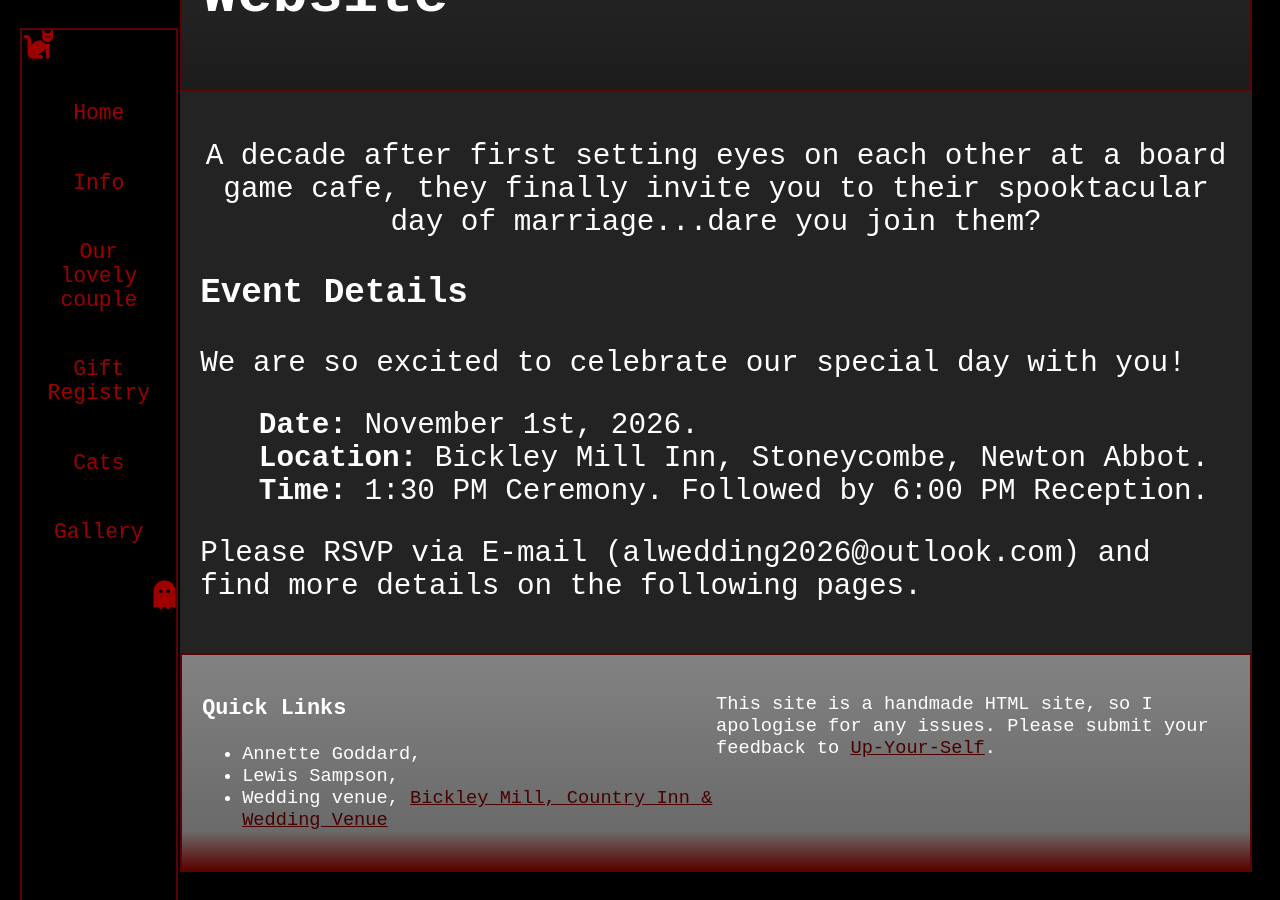
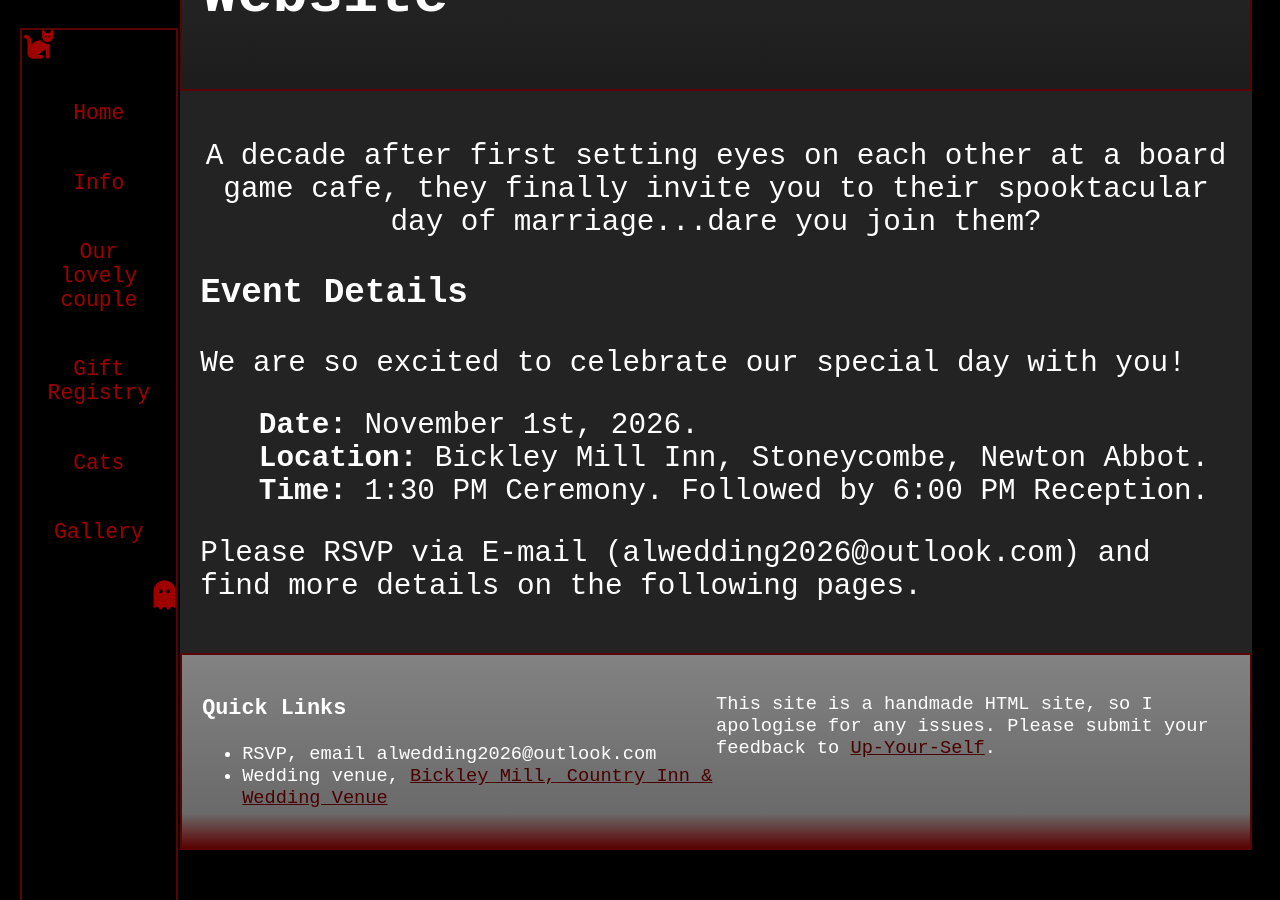
Before and after one commit to LewisSDAFNI/ALWedding2026, a Jekyll site: the page built from docs/index.md, in a window 1280 px wide and 900 px high, scrolled down 2048 px. Built offline with Jekyll 4.4.1, drawn with Linux system fonts in a browser that asks for light colours; nearby versions of some CDN libraries.

Commit message:
Home page broke

```diff
--- a/docs/_data/navigation.yml
+++ b/docs/_data/navigation.yml
@@ -1,5 +1,5 @@
 - name: Home
-  link:
+  link: /
 - name: Info
   link: /info
 - name: Our lovely couple
--- /dev/null
+++ b/docs/_includes/footer.html
@@ -0,0 +1,14 @@
+<div class="row">
+    <div class="column">
+        <h3>Quick Links</h3>
+        <ul list-style-type: none>
+            <li>RSVP, email alwedding2026@outlook.com </li>
+            <li>Wedding venue, <a class="ex1" href="https://www.bickleymill.co.uk/"> Bickley Mill, Country Inn & Wedding
+                    Venue </a></li>
+        </ul>
+    </div>
+    <div class="column">
+        <p>This site is a handmade HTML site, so I apologise for any issues. Please submit your
+            feedback to <a class="ex1" href="https://thatsthefinger.com/">Up-Your-Self</a>.</p>
+    </div>
+</div>
--- a/docs/_layouts/wedding.html
+++ b/docs/_layouts/wedding.html
@@ -24,21 +24,7 @@
     {{ content }}
   </main>
   <footer class="gradient-background3">
-    <div class="row">
-      <div class="column">
-        <h3>Quick Links</h3>
-        <ul list-style-type: none>
-          <li>Annette Goddard, </li>
-          <li>Lewis Sampson, </li>
-          <li>Wedding venue, <a class="ex1" href="https://www.bickleymill.co.uk/"> Bickley Mill, Country Inn & Wedding
-              Venue </a></li>
-        </ul>
-      </div>
-      <div class="column">
-        <p>This site is a handmade HTML site, so I apologise for any issues. Please submit your
-          feedback to <a class="ex1" href="https://thatsthefinger.com/">Up-Your-Self</a>.</p>
-      </div>
-    </div>
+    {% include footer.html %}
   </footer>
 </body>
 
--- a/docs/index.md
+++ b/docs/index.md
@@ -2,6 +2,7 @@
 layout: wedding
 title: Our Wedding
 header: Welcome to Our Wedding Website
+permalink: /
 ---
 
 <p class="centered-text"> A decade after first setting eyes on each other at a board game cafe, they finally invite you to their spooktacular day of marriage...dare you join them? </p>
```
